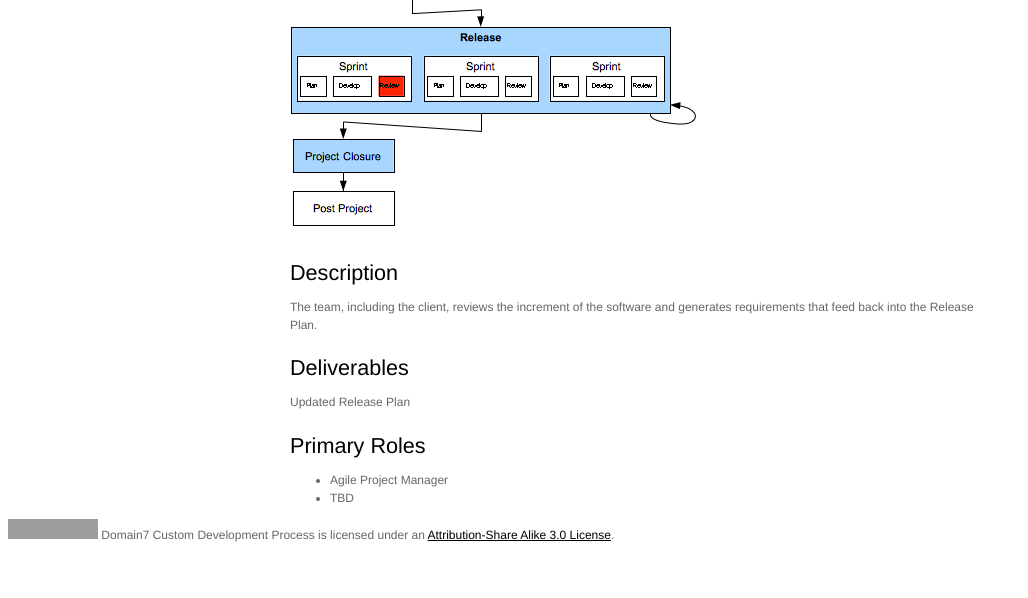
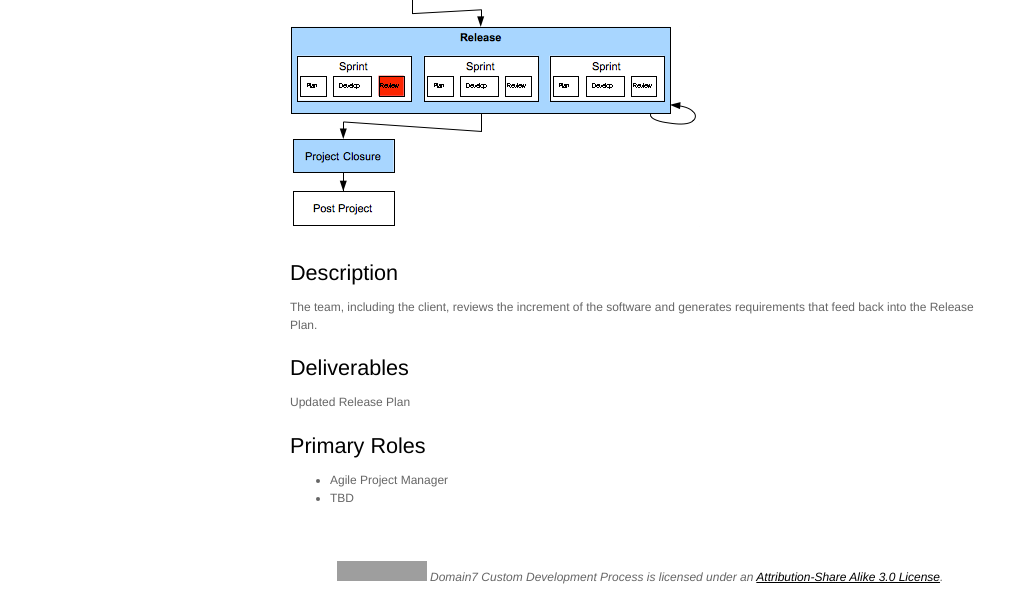
Before and after one commit to domain7/development, a Jekyll site: the page built from lifecycle/12.md, in a window 1280 px wide. Shown: the part 320-918 px from the top of the page, without its empty margins (0-1028 px from the left). Built offline with Jekyll 4.4.1, drawn with Linux system fonts in a browser that asks for light colours; grey boxes are pictures that could not be loaded.

Commit message:
lifecycles

```diff
--- a/_layouts/default.html
+++ b/_layouts/default.html
@@ -48,7 +48,7 @@ body {
 {{ content }}
 </div>
 
-<div id="fotter">
+<div id="footer">
 <p> <img alt="Creative Commons License" style="border-width:0" src="http://i.creativecommons.org/l/by-sa/3.0/us/88x31.png" />
 <span xmlns:dc="http://purl.org/dc/elements/1.1/" href="http://purl.org/dc/dcmitype/Text" property="dc:title" rel="dc:type">Domain7 Custom Development Process</span> is licensed under an <a rel="license" href="http://creativecommons.org/licenses/by-sa/3.0/us/">Attribution-Share Alike 3.0 License</a>.
 </p>
```
